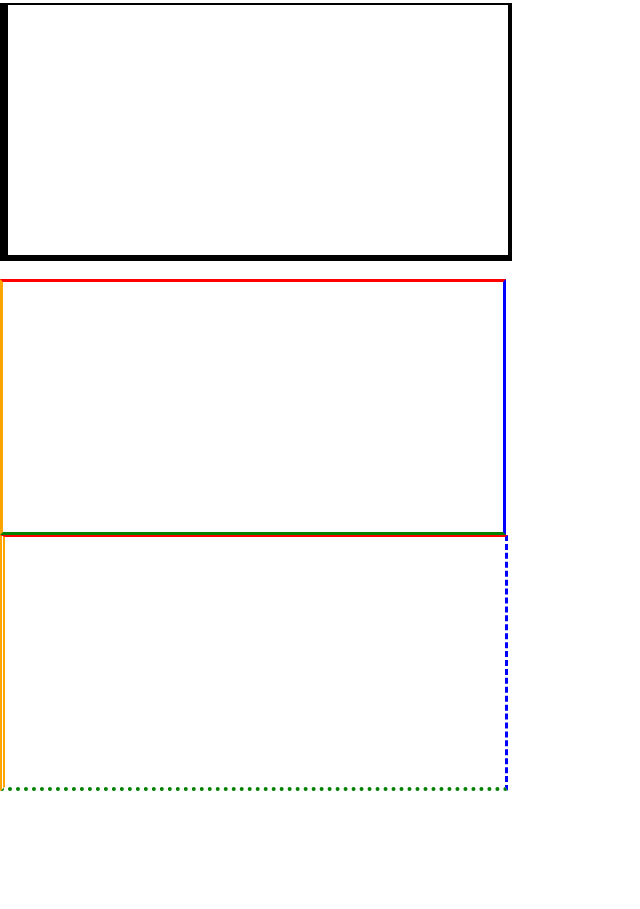
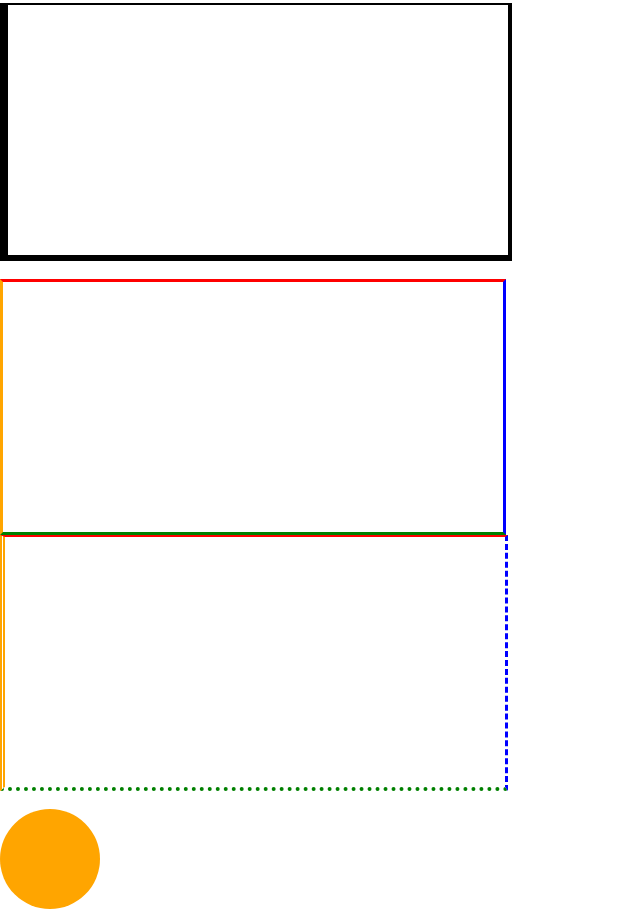
Before and after one commit to surajchaudhary87/CSS_learning, a plain HTML site: page Day_09/border.html in a window 1280 px wide. Shown: the part 1420-2329 px from the top of the page, without its empty margins (0-640 px from the left). Before the commit the page ends 2211 px from the top, so only its background shows below. Drawn offline with Linux system fonts and the light colour scheme.

Commit message:
Day 09: Added some property of CSS border

```diff
--- a/Day_09/border.html
+++ b/Day_09/border.html
@@ -47,6 +47,10 @@
     <div class="box7">
 
     </div>
+    <br>
+    <div class="box8">
+
+    </div>
 
 </body>
 </html>
--- a/Day_09/style2.css
+++ b/Day_09/style2.css
@@ -72,3 +72,10 @@
     display: inline;
     border-bottom: 5px solid blue;
 }
+
+.box8{
+    width: 100px;
+    height: 100px;
+    border-radius: 50%;
+    background-color: orange;
+}
```
